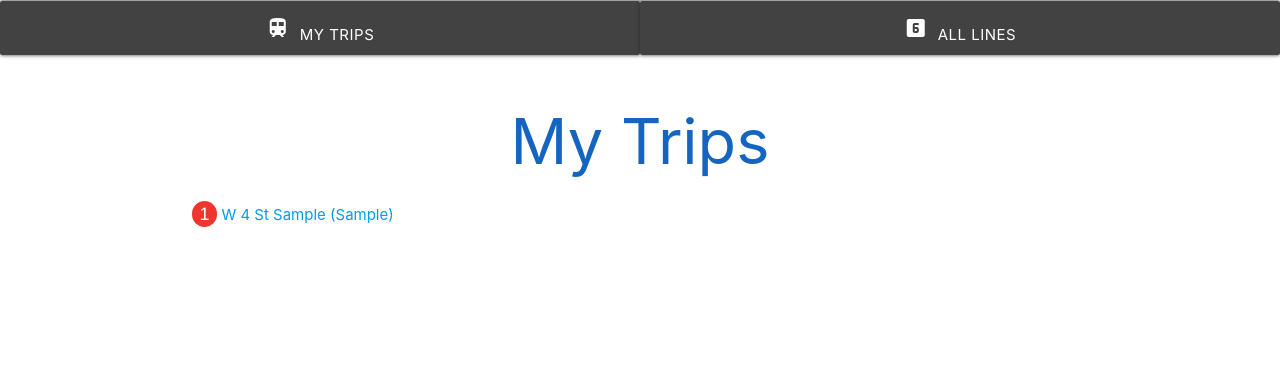
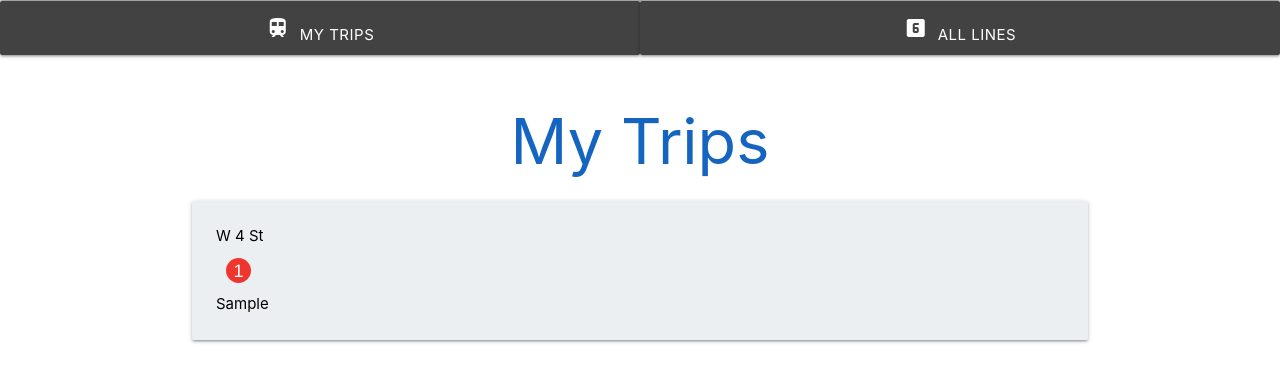
Before and after one commit to mikefeldberg/getting-there, a Django app: page / in a window 1280 px wide. Shown: the part 64-446 px from the top of the page. Run offline with Django 3.2, Linux system fonts and the light colour scheme; a user stored in the database is signed in; data comes from the database, SQL or seed files in the repository; tables that the repository leaves empty hold one stand-in row (values such as "Sample post").

Commit message:
style my trips page (#19)

```diff
--- a/main/static/css/style.css
+++ b/main/static/css/style.css
@@ -33,6 +33,14 @@ h1 {
     color: black;
 }
 
+#my-trip-emblem {
+    margin: 10px 0px 10px 10px;
+}
+
+.my-trip-text {
+    color: black;
+}
+
 .line-emblem {
     border-radius: 50%;
     align-content: center;
--- a/main/templates/home.html
+++ b/main/templates/home.html
@@ -9,19 +9,22 @@
 
     {% for trip in trips %}
         <a href="stations/alerts/{{ trip.station__id }}/{{ trip.line__id }}/">
-            <div>
-                <div class="line-emblem line-emblem-md {% if trip.line__express %} diamond {% endif %}" style="background-color:{{ trip.line__color }};color:{{ trip.line__text_color }}">
+            <div class="card-panel blue-grey lighten-5">
+                <div class="my-trip-text">
+                    {{ trip.station__name }}
+                </div>
+                <div id="my-trip-emblem" class="line-emblem line-emblem-md {% if trip.line__express %} diamond {% endif %}" style="background-color:{{ trip.line__color }};color:{{ trip.line__text_color }}">
                     {{ trip.line__name }}
                 </div>
-                {{ trip.station__name }}
-                {{ trip.direction }}
-                ({{ trip.trip_type }})
+                <div class="my-trip-text">
+                    {{ trip.direction }}
+                </div>
             </div>
         </a>
     {% endfor %}
 
 {% else %}
-    <p>Hi! Add trips by going to the <a href="/lines">All Lines</a> page and selecting the trains and stations you travel from most.</p>
+    <p>You currently do not have any lines added to your trips. Access the All Lines page to add trips.</p>
 {% endif %}
 
 {% endblock %}
```
